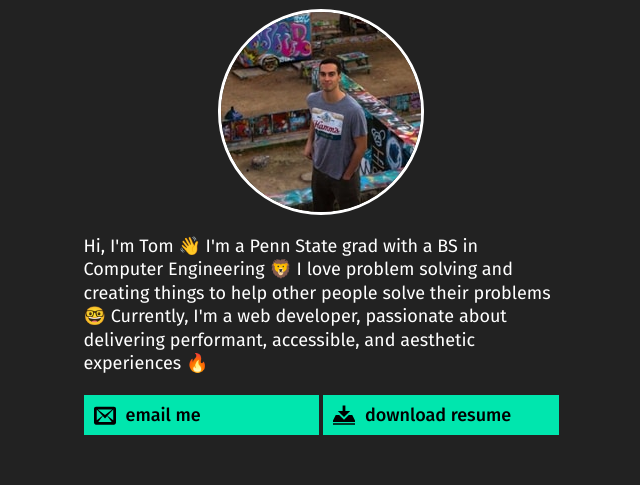
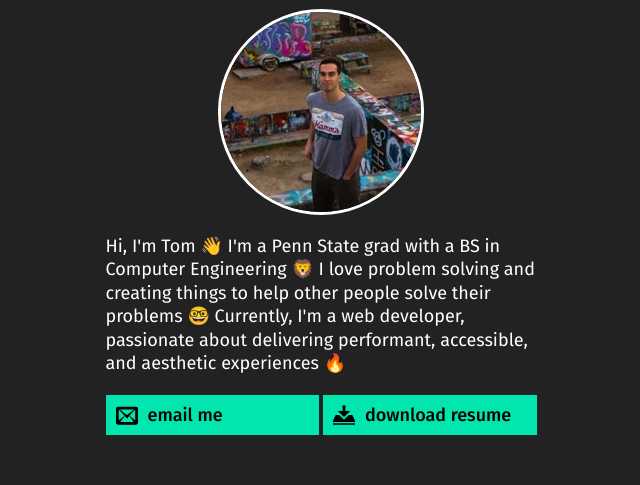
Before and after one commit to tstewart15/tstewart15.github.io, a plain HTML site: page index.html in a window 1280 px wide. Shown: the part 146-631 px from the top of the page, without its empty margins (319-959 px from the left). Drawn offline with Linux system fonts and the light colour scheme.

Commit message:
Decrease content width

```diff
--- a/index.html
+++ b/index.html
@@ -68,7 +68,7 @@
 				display: flex;
 				flex-direction: column;
 				padding: 60px 20px;
-				max-width: 475px;
+				max-width: 431px;
 				margin: auto;
 			}
 			.content-wrapper > :not(:last-child) {
```
